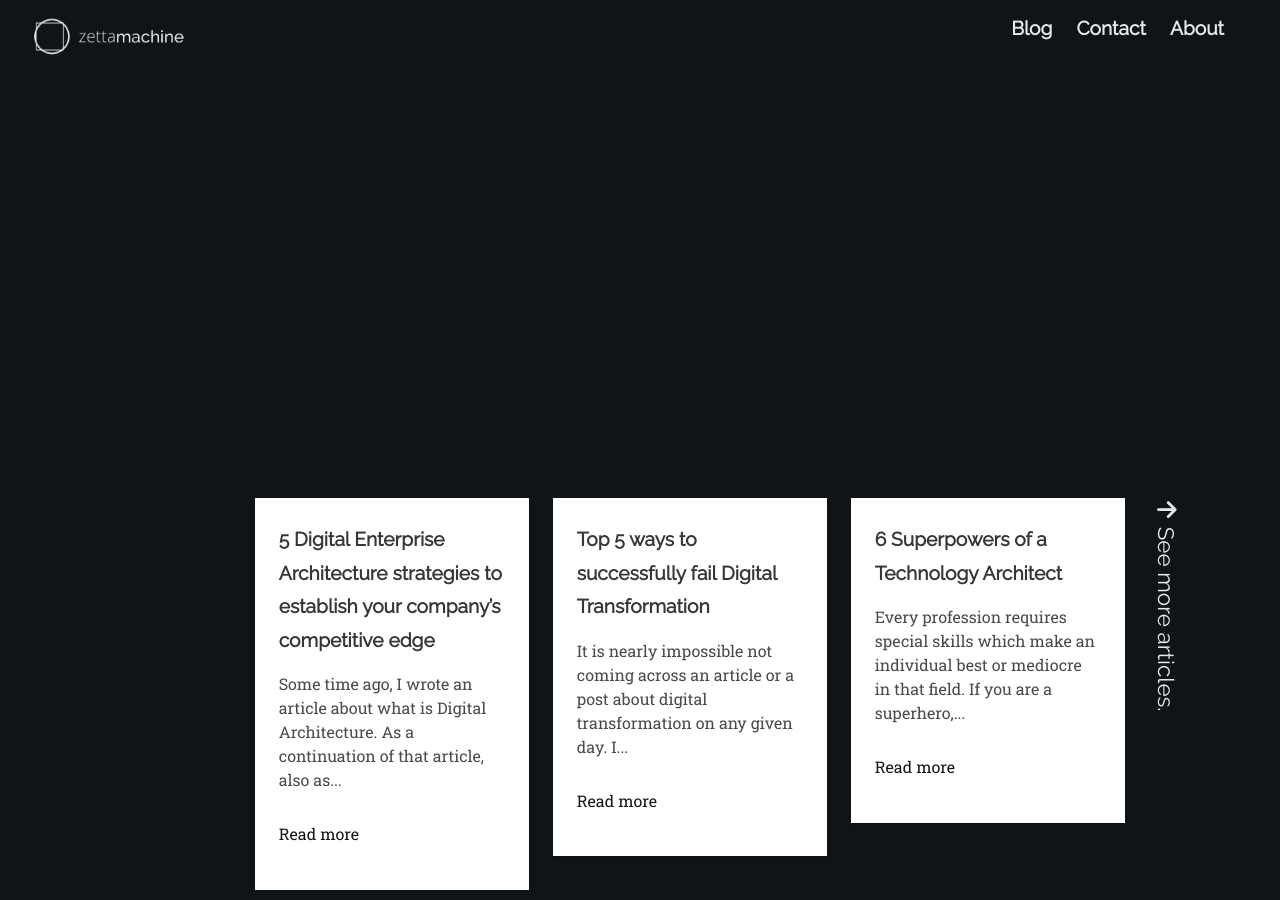
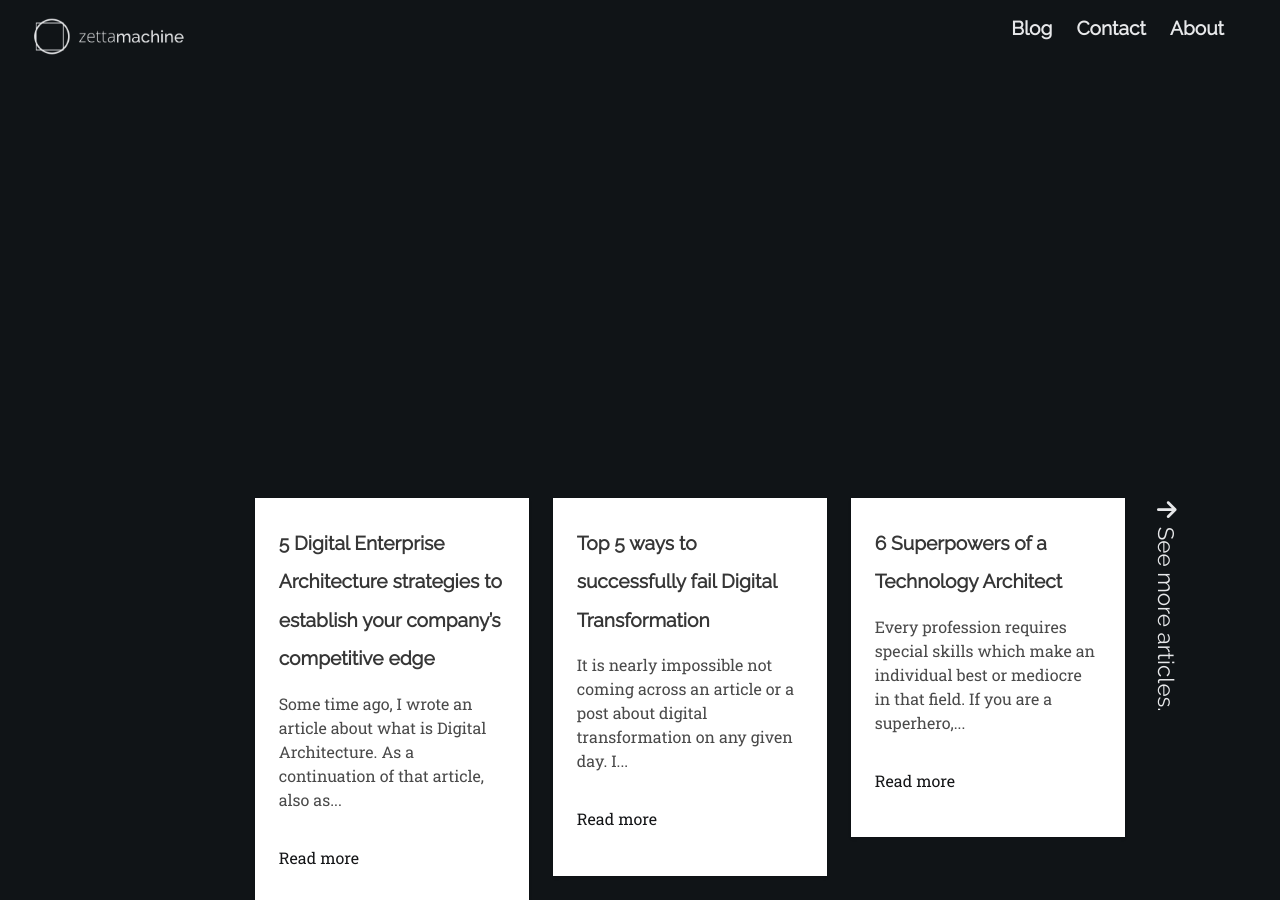
Before and after one commit to zettamachine/makiato.github.io, a Jekyll site: the page built from index.html, in a window 1280 px wide and 900 px high. Built offline with Jekyll 4.4.1, drawn with Linux system fonts in a browser that asks for light colours; nearby versions of some CDN libraries; comment, search, counter and statistics services are not loaded.

Commit message:
FAce uplift

```diff
--- a/_layouts/default.html
+++ b/_layouts/default.html
@@ -44,7 +44,7 @@
                                     </a>
                                 </div>
                                 <div class="card-content">
-                                    <h2><a href="{{ post.url }}" class="title">{{ post.title }}</a><h2>
+                                    <h1><a href="{{ post.url }}" class="title">{{ post.title }}</a><h1>
                                     <p class="content">
                                         {{ post.excerpt | strip_html | truncatewords: 20 }}
                                     </p>
```
